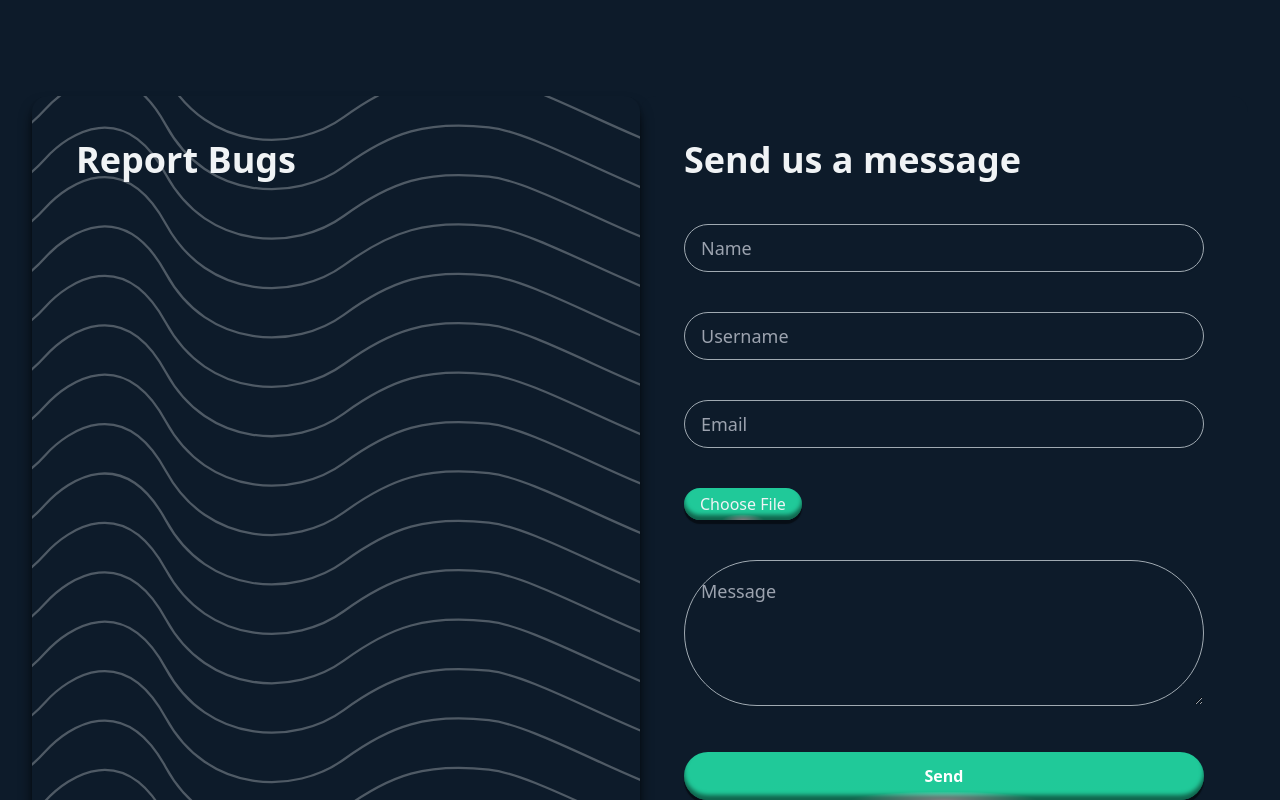
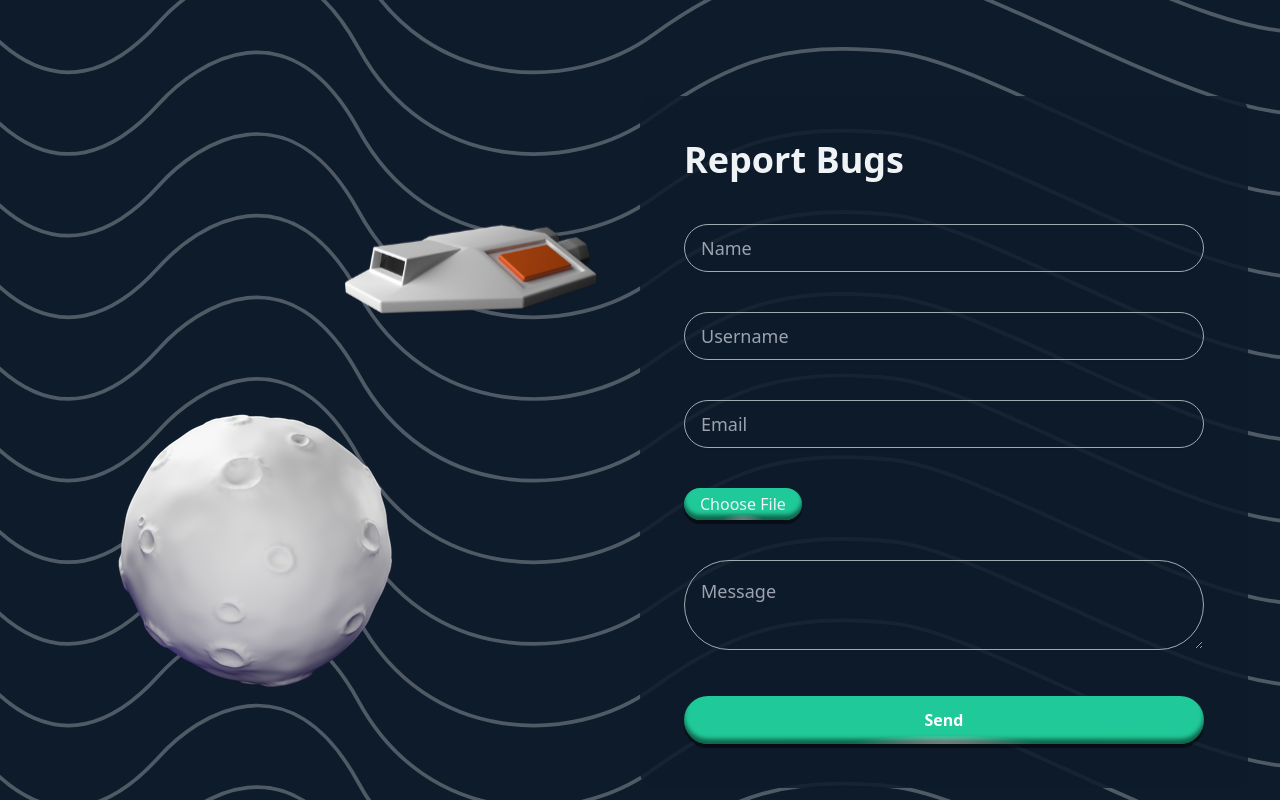
Before and after one commit to NduNdu21/stake.city-ndudev, a React (Create React App) app: page /bug-report in a window 1280 px wide. Built offline with nearby package versions, Linux system fonts and the light colour scheme; no server answers; a web font is replaced by a local one.

Commit message:
background changed. moon and rocket added. headings moved

```diff
--- a/src/components/Layout.jsx
+++ b/src/components/Layout.jsx
@@ -1,6 +1,9 @@
 import React from "react";
-import bgImage from "../imgs/lines.svg";
+//import bgImage from "../imgs/lines.svg";
 import { useState } from "react";
+import moon from "../imgs/moon.svg"
+import rocket from "../imgs/rocket.svg"
+import styles from "./Dashboard.module.css"
 
 
 export default function Layout() {
@@ -11,22 +14,25 @@ export default function Layout() {
     };
 
     return (
-        <section className="bg-[#0D1B2A] py-24">
+        <section className="bg-wavy-pattern bg-cover bg-[#0D1B2A] py-24">
             <div className="mx-auto max-w-7xl px-4 sm:px-6 lg:px-8">
                 <div className="grid lg:grid-cols-2 grid-cols-1">
                     <div className="lg:mb-0 mb-10">
                         <div className="group w-full h-full">
                             <div className="relative h-full">
-                                <img src={bgImage} alt="" className="w-full h-full lg:rounded-l-2xl rounded-2xl bg-blend-multiply bg-[#0D1B2A] object-cover shadow-lg shadow-black"/>
-                                <h1 className="text-[#F0F3F5] text-4xl font-bold leading-10 absolute top-11 left-11">Report Bugs</h1>
+                                {/* <img src={bgImage} alt="" className="w-full h-full lg:rounded-l-2xl rounded-2xl bg-blend-multiply bg-[#0D1B2A] object-cover shadow-lg shadow-black"/> */}
+                                <img src={moon} alt="moon" className="absolute bottom-8"/>
+                                <img src={rocket} alt="rocket" className={`absolute right-4 size-1/2 ${styles.float}`}/>
+
+                                <h1 className="text-[#F0F3F5] text-4xl font-bold leading-10 absolute top-11 left-11 opacity-0">Report</h1>
                                 <div className="absolute bottom-0 w-full lg:p-11 p-5">
                                     {/* Section for logos and contact details if needed */}
                                 </div>
                             </div>
                         </div>
                     </div>
-                    <div className="bg-[#0D1B2A] p-5 lg:p-11 lg:rounded-r-2xl rounded-2xl">
-                        <h2 className="text-[#F0F3F5] text-4xl font-semibold leading-10 mb-11">Send us a message</h2>
+                    <div className="bg-[#0D1B2A]/85 p-5 lg:p-11 lg:rounded-r-2xl rounded-2xl">
+                        <h2 className="text-[#F0F3F5] text-4xl font-semibold leading-10 mb-11">Report Bugs</h2>
                         <input type="text" class="w-full h-12 text-[#F0F3F5] placeholder-gray-400  shadow-sm bg-transparent text-lg font-normal leading-7 rounded-full border border-[#A0AAB2] focus:outline-none pl-4 mb-10" placeholder="Name"/>
                         <input type="text" class="w-full h-12 text-[#F0F3F5] placeholder-gray-400 shadow-sm bg-transparent text-lg font-normal leading-7 rounded-full border border-[#A0AAB2] focus:outline-none pl-4 mb-10" placeholder="Username"/>
                         <input type="text" class="w-full h-12 text-[#F0F3F5] placeholder-gray-400 shadow-sm bg-transparent text-lg font-normal leading-7 rounded-full border border-[#A0AAB2] focus:outline-none pl-4 mb-10" placeholder="Email"/>
@@ -40,7 +46,7 @@ export default function Layout() {
                                 onChange={handleFileChange}
                             />
                         </div>
-                        <textarea rows={4} class="w-full text-[#F0F3F5] placeholder-gray-400 bg-transparent text-lg shadow-sm font-normal leading-7 rounded-full border border-[#A0AAB2] focus:outline-none p-4 mb-10" placeholder="Message"/>
+                        <textarea rows={2} class="w-full text-[#F0F3F5] placeholder-gray-400 bg-transparent text-lg shadow-sm font-normal leading-7 rounded-full border border-[#A0AAB2] focus:outline-none p-4 mb-10" placeholder="Message"/>
                         <button class="w-full h-12 text-white text-base font-semibold leading-6 rounded-full transition-all duration-700 bg-[#20C997]">Send</button>
                     </div>
                 </div>
```
